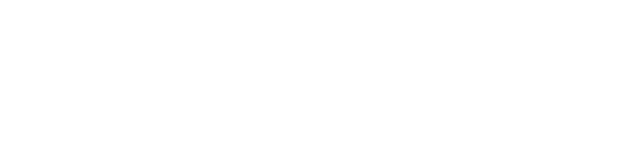
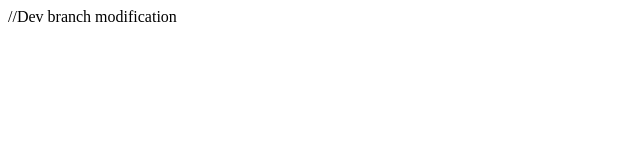
Before and after one commit to pratikrathore/WalkThrough, a plain HTML site: page index.html in a window 1280 px wide. Shown: the whole page, without its empty margins (0-640 px from the left). Drawn offline with Linux system fonts and the light colour scheme.

Commit message:
Modified index

```diff
--- a/index.html
+++ b/index.html
@@ -1,4 +1,6 @@
 <html>
 <head></head>
-<body></body>
+<body>
+//Dev branch modification
+</body>
 </html>
```
